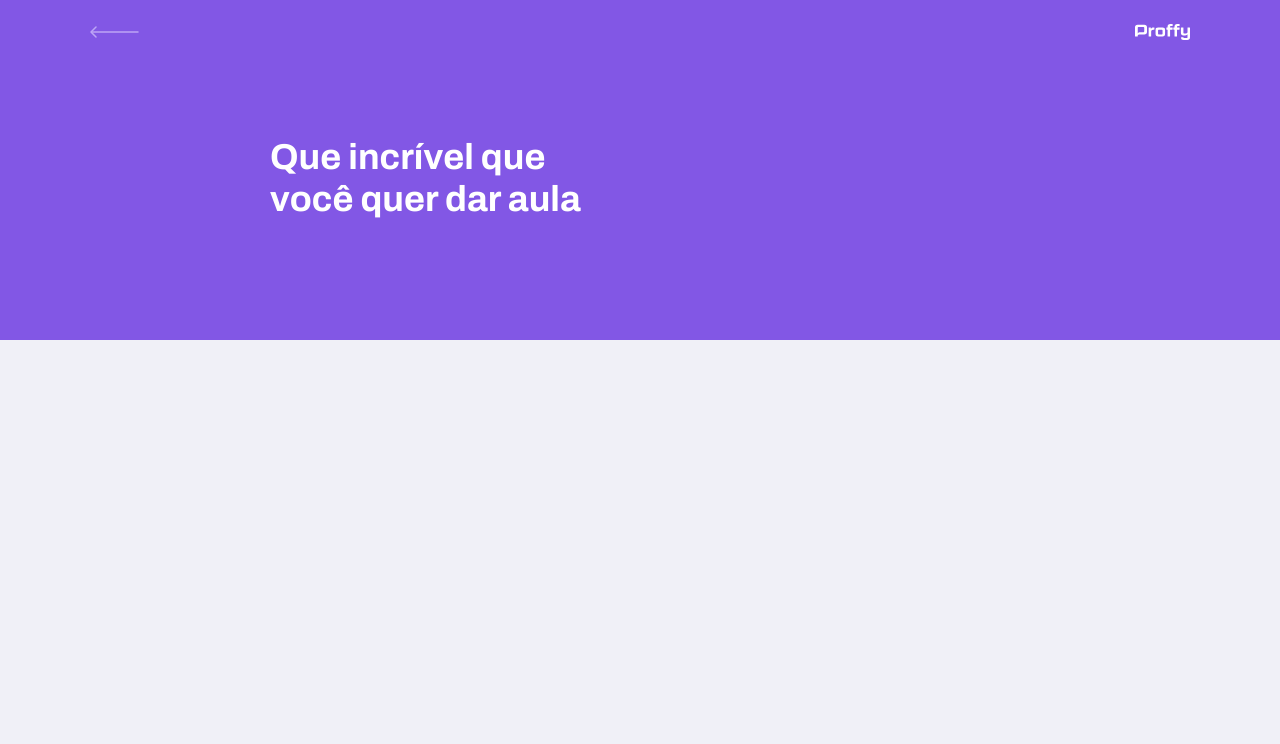
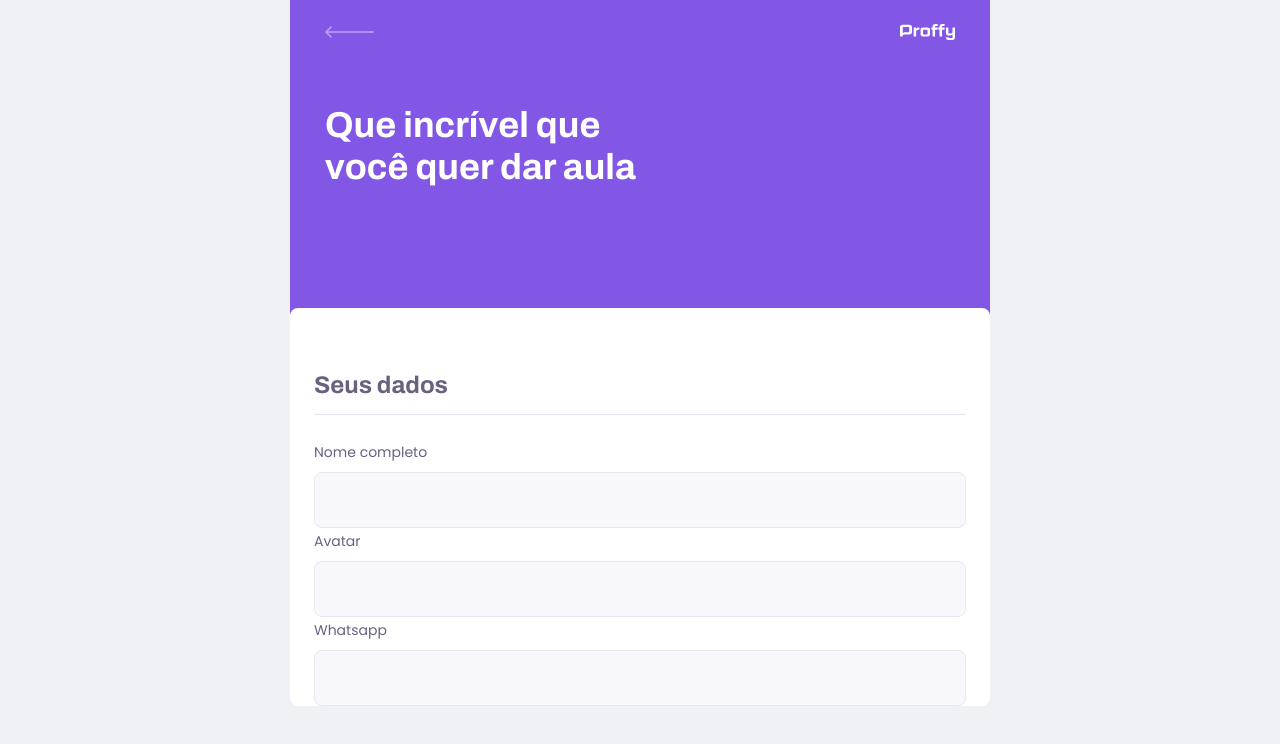
Before and after one commit to emanuel71jo/next-level-week-02-proffy, a React (Create React App) app in the folder web/: page /give-classes in a window 1280 px wide. Shown: the top 744 px of the page. Built offline with nearby package versions, Linux system fonts and the light colour scheme.

Commit message:
Adição do component de Input

```diff
--- a/web/src/pages/TeacherForm/index.tsx
+++ b/web/src/pages/TeacherForm/index.tsx
@@ -1,10 +1,26 @@
 import React from "react";
 import PageHeader from "../../components/PageHeader";
 
+import "./styles.css";
+import Input from "../../components/Input";
+
 const TeacherForm: React.FC = () => {
   return (
-    <div id="page-teacher-list" className="container">
-      <PageHeader title="Que incrível que você quer dar aula" />
+    <div id="page-teacher-form" className="container">
+      <PageHeader
+        title="Que incrível que você quer dar aula"
+        description="O primeiro passo é preencher esse formulário de inscrição"
+      />
+
+      <main>
+        <fieldset>
+          <legend>Seus dados</legend>
+
+          <Input label="Nome completo" name="name" type="text" />
+          <Input label="Avatar" name="avatar" type="text" />
+          <Input label="Whatsapp" name="whatsapp" type="text" />
+        </fieldset>
+      </main>
     </div>
   );
 };
--- a/web/src/pages/TeacherForm/styles.css
+++ b/web/src/pages/TeacherForm/styles.css
@@ -0,0 +1,39 @@
+#page-teacher-form {
+  width: 100vw;
+  height: 100vh;
+}
+
+#page-teacher-form .page-header .header-content {
+  margin-bottom: 6.4rem;
+}
+
+#page-teacher-form main {
+  background: var(--color-box-base);
+  width: 100%;
+  max-width: 74rem;
+  border-radius: 0.8rem;
+  margin: -3.2rem auto 3.2rem;
+  padding-top: 6.4rem;
+  overflow: hidden;
+}
+
+#page-teacher-form main fieldset {
+  border: 0;
+  padding: 0 2.4rem;
+}
+
+#page-teacher-form main fieldset + fieldset {
+  margin-top: 3.4rem;
+}
+
+#page-teacher-form main fieldset legend {
+  font: 700 2.4rem Archivo;
+  color: -var(--color-text-title);
+  margin-bottom: 2.4rem;
+  display: flex;
+  align-items: center;
+  justify-content: space-between;
+  width: 100%;
+  padding-bottom: 1.6rem;
+  border-bottom: 1px solid var(--color-line-in-white);
+}
```
